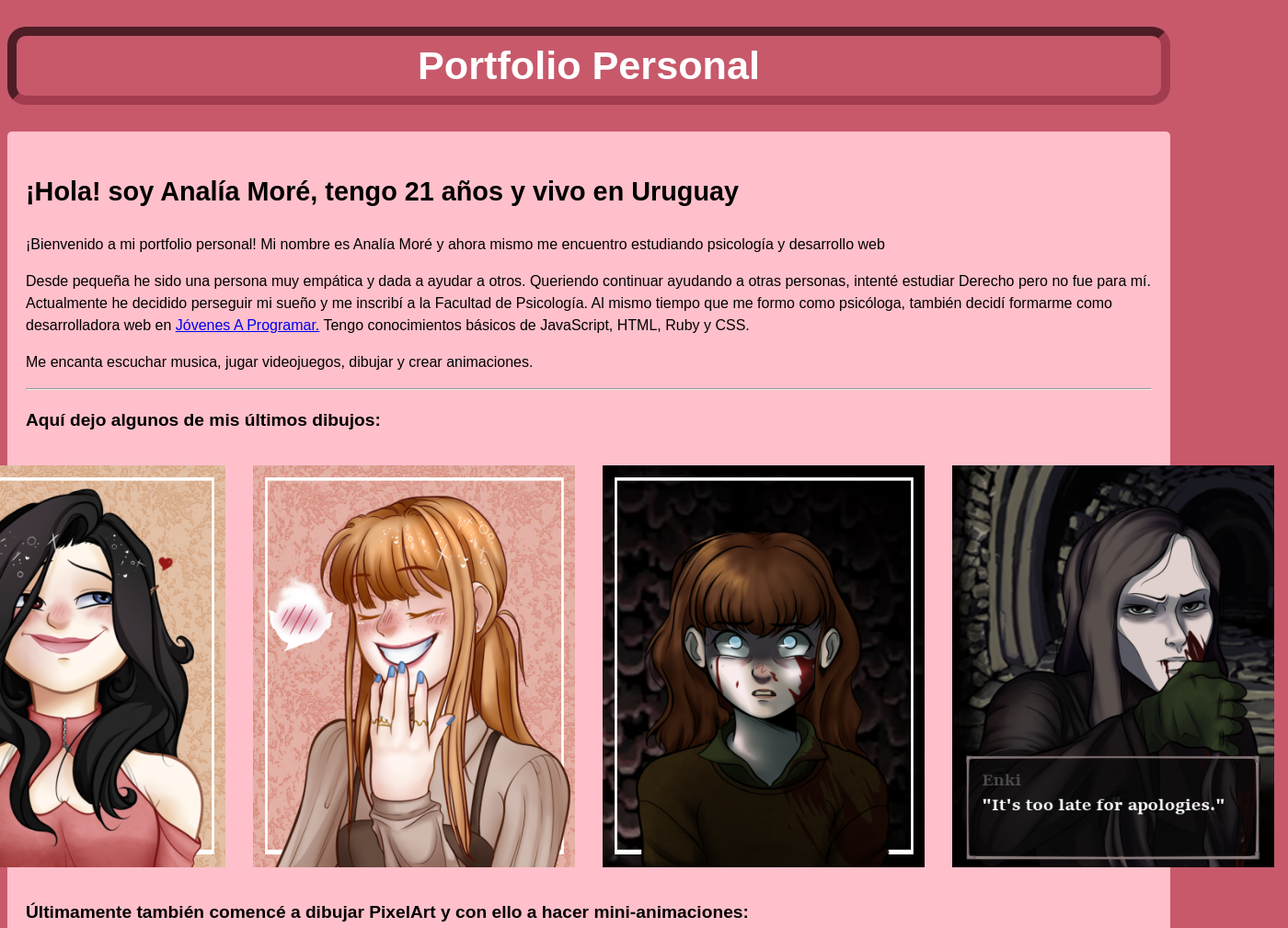
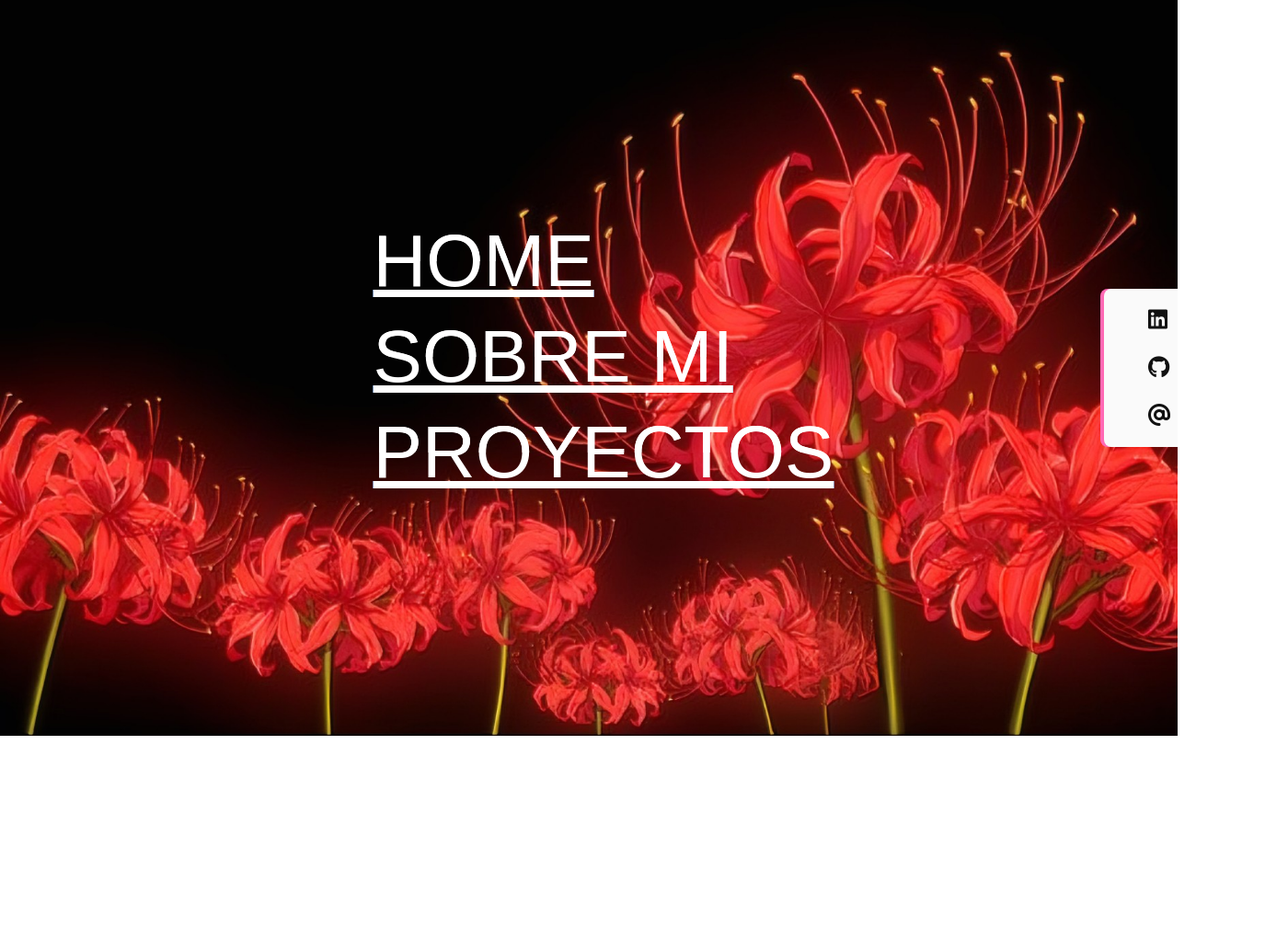
Before and after one commit to Saraanimes/Portafolio, a plain HTML site: page index.html in a window 1280 px wide. Shown: the top 1009 px of the page at 92% size, 1400 px wide, since content can reach past the window. After the commit the page ends 800 px from the top, so only its background shows below. Drawn offline with nearby package versions, Linux system fonts and the light colour scheme.

Commit message:
De todo un poco

```diff
--- /dev/null
+++ b/drawings.css
@@ -0,0 +1,119 @@
+body {
+    font-family: Arial, sans-serif;
+    line-height: 1.5;
+    background-color: pink;
+    margin: auto;
+    min-height: 100vh;
+    padding: 1%;
+    display: grid;
+    max-height: 100%;
+    width: 98%;
+    place-content: center;
+}
+
+/** Title **/
+.content {
+	position: center;
+    padding: 10%;
+    margin-left: 35%;
+}
+
+.content h2 {
+	color: #fff;
+	font-size: 8em;
+	position: absolute;
+	transform: translate(-50%, -50%);
+}
+
+.content h2:nth-child(1) {
+	color: transparent;
+	-webkit-text-stroke: 2px #8338ec;
+}
+
+.content h2:nth-child(2) {
+	color: #c19bf5;
+	animation: animate 4s ease-in-out infinite;
+}
+
+@keyframes animate {
+	0%,
+	100% {
+		clip-path: polygon(
+			0% 45%,
+			16% 44%,
+			33% 50%,
+			54% 60%,
+			70% 61%,
+			84% 59%,
+			100% 52%,
+			100% 100%,
+			0% 100%
+		);
+	}
+
+	50% {
+		clip-path: polygon(
+			0% 60%,
+			15% 65%,
+			34% 66%,
+			51% 62%,
+			67% 50%,
+			84% 45%,
+			100% 46%,
+			100% 100%,
+			0% 100%
+		);
+	}
+}
+
+/** Drawings **/
+
+.dibujos {
+    --g: 8px;   /* the gap */
+    --s: 400px; /* the size */
+
+    display: grid;
+    border-radius: 50%;
+  }
+  .dibujos > img {
+    grid-area: 1/1;
+    width: 400px;
+    aspect-ratio: 1;
+    object-fit: cover;
+    border-radius: 50%;
+    transform: translate(var(--_x,0),var(--_y,0));
+    cursor: pointer;
+    z-index: 0;
+    transition: .3s, z-index 0s .3s;
+    background-color:pink;
+  }
+  .dibujos img:hover {
+    --_i: 1;
+    z-index: 1;
+    transition: transform .2s, clip-path .3s .2s, z-index 0s;
+  }
+  .dibujos:hover img {
+    transform: translate(0,0);
+  }
+  .dibujos > img:nth-child(1) {
+    clip-path: polygon(50% 50%,calc(50%*var(--_i,0)) calc(120%*var(--_i,0)),0 calc(100%*var(--_i,0)),0 0,100% 0,100% calc(100%*var(--_i,0)),calc(100% - 50%*var(--_i,0)) calc(120%*var(--_i,0)));
+    --_y: calc(-1*var(--g))
+  }
+  .dibujos > img:nth-child(2) {
+    clip-path: polygon(50% 50%,calc(100% - 120%*var(--_i,0)) calc(50%*var(--_i,0)),calc(100% - 100%*var(--_i,0)) 0,100% 0,100% 100%,calc(100% - 100%*var(--_i,0)) 100%,calc(100% - 120%*var(--_i,0)) calc(100% - 50%*var(--_i,0)));
+    --_x: var(--g)
+  }
+  .dibujos > img:nth-child(3) {
+    clip-path: polygon(50% 50%,calc(100% - 50%*var(--_i,0)) calc(100% - 120%*var(--_i,0)),100% calc(100% - 120%*var(--_i,0)),100% 100%,0 100%,0 calc(100% - 100%*var(--_i,0)),calc(50%*var(--_i,0)) calc(100% - 120%*var(--_i,0)));
+    --_y: var(--g)
+  }
+  .dibujos > img:nth-child(4) {
+    clip-path: polygon(50% 50%,calc(120%*var(--_i,0)) calc(50%*var(--_i,0)),calc(100%*var(--_i,0)) 0,0 0,0 100%,calc(100%*var(--_i,0)) 100%,calc(120%*var(--_i,0)) calc(100% - 50%*var(--_i,0)));
+    --_x: calc(-1*var(--g))
+  }
+
+*{
+    box-sizing: border-box;
+}
+
+@import url("https://fonts.googleapis.com/css?family=Poppins:100,200,300,400,500,600,700,800,900");
--- /dev/null
+++ b/home.css
@@ -0,0 +1,73 @@
+body{
+    background-color: linear-gradient(to left, #c6ffdd, #fbd786, #f7797d);
+
+}
+
+@font-face {
+    font-family: "WHOA Spine Minimum";
+    src: url("https://assets.codepen.io/174183/WHOA-Variable-Spine-v0.3.ttf")
+      format("truetype");
+    font-weight: normal;
+    font-style: normal;
+  }
+
+  @font-face {
+    font-family: "WHOA Top Minimum";
+    src: url("https://assets.codepen.io/174183/WHOA-Variable-Top-v0.3.ttf")
+      format("truetype");
+    font-weight: normal;
+    font-style: normal;
+  }
+
+  body {
+    font-family: sans-serif;
+    max-width: 50rem;
+    padding: 2rem 0;
+    margin: 0 auto;
+    color: #141414;
+    background: #80c8fd;
+    display: grid;
+    place-items: center;
+  }
+
+  h1 {
+    text-transform: uppercase;
+    font-size: 1.5rem;
+  }
+
+  h1 span {
+    display: block;
+    cursor: default;
+    font-family: "WHOA Top Minimum";
+    font-variation-settings: "hrzn" 0, "vert" 0, "rota" 0, "zoom" 0;
+    font-weight: normal;
+    font-size: clamp(10rem, 106.7vw - 36.7rem, 20rem);
+    position: relative;
+    line-height: 0.5;
+    margin: 0 0 0 1rem;
+  }
+
+  h1 span::before {
+    content: "Portfolio Personal";
+    font-family: "WHOA Spine Minimum";
+    font-variation-settings: "hrzn" 0, "vert" 0, "rota" 0, "zoom" 0;
+    font-size: 1em;
+    position: absolute;
+    top: 0;
+    z-index: -1;
+    left: 0;
+  }
+
+  h1 span:hover,
+  h1 span:hover::before {
+    font-variation-settings: "hrzn" 820, "vert" -1000, "rota" 59, "zoom" 820;
+    transition: all 1000ms cubic-bezier(0.42, 0, 0.11, 1.43);
+  }
+
+  h1 span:hover {
+    -webkit-text-stroke: 1px white;
+  }
+
+  p {
+    max-width: 60ch;
+  }
--- a/index.html
+++ b/index.html
@@ -2,72 +2,39 @@
 <html lang="es">
 <head>
     <meta charset="UTF-8">
-    <meta name="viewport" content="width=device-width, initial-scale=1.0">
+    <meta name="viewport" content="width=device-width, initial-scale=1, shrink-to-fit=yes">
     <title>Portafolio personal</title>
-    <link rel="stylesheet" href="styles.css">
+    <link href="https://cdn.jsdelivr.net/npm/bootstrap@5.3.3/dist/css/bootstrap.min.css" rel="stylesheet" integrity="sha384-QWTKZyjpPEjISv5WaRU9OFeRpok6YctnYmDr5pNlyT2bRjXh0JMhjY6hW+ALEwIH" crossorigin="anonymous">
 </head>
 
 <body>
-    <header>
-        <div class="encabezado">
-            <h1 class="titulo">Portfolio Personal</h1>
-        </div>
-    </header>
+    <ul id="nav">
+        <li class="nav-link">
+            <a href="home.html">
+            <h1 data-name="Home">Home</h1>
+            </a>
+        </li>
+        <li class="nav-link">
+            <a href="about-me.html">
+            <h1 data-name="Sobre,mi">Sobre mi</h1>
+            </a>
+        </li>
+        <li class="nav-link">
+            <a href="drawings.html">
+            <h1 data-name="Proyectos">Proyectos</h1>
+            </a>
+        </li>
 
-    <div class="datos">
-        <section id="saludo">
-            <h2>¡Hola! soy Analía Moré, tengo 21 años y vivo en Uruguay</h2>
-        </section>
+    <aside class="_social-links">
+        <ul class="_links-list">
+            <li class="_social-link"><a href="https://www.linkedin.com/in/analia-more/" target="_blank"><i class="fa-brands fa-linkedin"></i></a></li>
+            <li class="_social-link"><a href="https://github.com/Saraanimes" target="_blank"><i class="fa-brands fa-github"></i></a></li>
+            <li class="_social-link"><a href="mailto:analiafernandez9@gmail.com" target="_blank"><i class="fa-solid fa-at"></i></a></li>
+        </ul>
+    </aside>
 
-         <div class="introduccion">
-            <p id="introd"> ¡Bienvenido a mi portfolio personal! Mi nombre es Analía Moré y ahora mismo me encuentro estudiando psicología y desarrollo web</p>
-            <p>Desde pequeña he sido una persona muy empática y dada a ayudar a otros. Queriendo continuar ayudando a otras personas, intenté estudiar Derecho pero no fue para mí. Actualmente he decidido perseguir mi sueño y me inscribí a la Facultad de Psicología. Al mismo tiempo que me formo como psicóloga, también decidí formarme como desarrolladora web en <a href="https://jovenesaprogramar.edu.uy/">Jóvenes A Programar.</a> Tengo conocimientos básicos de JavaScript, HTML, Ruby y CSS.</p>
-            <p>Me encanta escuchar musica, jugar videojuegos, dibujar y crear animaciones.</p>
-         </div>
-
-
-    <hr>
-
-    <h3>Aquí dejo algunos de mis últimos dibujos:</h3>
-
-    <div class="dibujos">
-        <img class="imagen" src="Sara.jpg" alt="Dibujo de mi personaje Sara sonrojada." >
-        <img class="imagen" src="Maria.jpg" alt="Dibujo de mi personaje Maria sonriendo." >
-        <img class="imagen" src="TheGirl.jpg" alt="Dibujo de un personaje de Fear&Hunger al que se le refiere como La Chica.">
-        <img class="imagen" src="Enki.jpg" alt="Dibujo de un personaje de Fear&Hunger llamado Enki.">
-    </div>
-
-    <h3>Últimamente también comencé a dibujar PixelArt y con ello a hacer mini-animaciones:</h3>
-
-    <div class="dibujos">
-        <img class="imagen" src="Lucy.jpg" alt="Dibujo de mi personaje Lucy sonriendo." >
-        <img class="imagen" src="Question.gif" alt="Dibujo de mi personaje confundida." >
-    </div>
-
-    <hr>
-
-        <section id="habilidades">
-            <h2>Habilidades</h2>
-        </section>
-            <ul>
-                <li>Análisis funcional, creación y ejecución de casos de prueba</li>
-                <li>Bases de datos (SQL)</li>
-                <li>Desarrollo web (HTML, CSS, JavaScript)</li>
-                <li>Excel</li>
-                <li>Office</li>
-                <li>Reporte de incidentes a través de la plataforma Mantis</li>
-            </ul>
-
-    <hr>
-
-        <section id="contacto">
-            <h2>Contacto</h2>
-        </section>
-                <p>No dudes en contactarme a través de:</p>
-            <ul>
-                <li>Email: analiafernandez9@gmail.com</li>
-                <li>Celular: +598 91922877</li>
-            </ul>
-    </div>
+    <script src="https://kit.fontawesome.com/59c8fae222.js" crossorigin="anonymous"></script>
+    <script src="https://cdn.jsdelivr.net/npm/bootstrap@5.3.3/dist/js/bootstrap.bundle.min.js" integrity="sha384-YvpcrYf0tY3lHB60NNkmXc5s9fDVZLESaAA55NDzOxhy9GkcIdslK1eN7N6jIeHz" crossorigin="anonymous"></script>
+    <link rel="stylesheet" href="main.css">
 </body>
 </html>
--- /dev/null
+++ b/main.css
@@ -0,0 +1,103 @@
+* {
+	margin: 0;
+	padding: 0;
+	font-family: sans-serif;
+}
+
+body {
+	min-height: 100vh;
+	display: grid;
+	place-items: center;
+	background-image: url(That.jpeg);
+	background-size: cover;
+}
+
+ul {
+	list-style: none;
+}
+
+h1 {
+	font-size: 5rem;
+	position: relative;
+	text-transform: uppercase;
+	transition: all 300ms ease;
+	width: fit-content;
+	cursor: pointer;
+	color: white;
+	text-decoration: underline;
+	text-decoration-color: white;
+}
+
+h1:hover {
+	transform: skew(10deg);
+}
+
+h1::before {
+	content: attr(data-name);
+	position: absolute;
+	top: 0;
+	left: -20px;
+	height: 3rem;
+	overflow: hidden;
+	transition: all 300ms ease;
+	padding-left: 20px;
+}
+
+h1:hover::before {
+	top: -3px;
+	left: 0px;
+	color: hotpink;
+}
+
+h1::after {
+	content: "";
+	height: 4px;
+	width: 0;
+	position: absolute;
+	top: 50%;
+	left: 50%;
+	transform: translate(-50%, -50%);
+	background: hotpink;
+	transition: all 300ms ease;
+}
+
+h1:hover::after {
+	width: 120%;
+	outline: 5px solid black;
+}
+
+._social-links {
+	position: fixed;
+	right: 0;
+	top: 50%;
+	transform: translatey(-50%);
+	padding: 1em 0.5em 1em 1em;
+	background: #fafafa;
+	border-radius: 0.5em 0 0 0.5em;
+	box-shadow: -4px 0px 0px hotpink;
+	transition: all 300ms ease;
+}
+
+._social-links:hover {
+	box-shadow: -8px 0px 20px hotpink;
+	padding: 1em;
+}
+
+._links-list {
+	list-style: none;
+	display: flex;
+	flex-direction: column;
+	gap: 1em;
+}
+._social-link a {
+	color: #111;
+	font-size: 1.5rem;
+	transition: all 200ms ease;
+}
+._social-link a:visited {
+	color: #111;
+}
+._social-link a:hover {
+	color: hotpink;
+	font-size: 1.75rem;
+}
--- a/styles.css
+++ /dev/null
@@ -1,55 +0,0 @@
-body {
-    font-family: Arial, sans-serif;
-    line-height: 1.5;
-    color:black;
-    background-color:rgb(199, 89, 107);
-
-}
-
-header {
-    text-align: center;
-}
-
-#saludo {
-    font-size: 120%;
-    font-weight: bold;
-}
-
-.titulo{
-    border: rgb(161, 61, 78) 8px inset;
-    border-width: 10px;
-    border-radius: 20px;
-    color: #ffffff;
-    font-size: 270%
-}
-
-.dibujos {
-    display:flex;
-    justify-content: center;
-}
-
-h3 {
-    font-size: 120%;
-}
-
-#habilidades {
-    font-size: 100%;
-    font-weight: bold;
-}
-
-#contacto {
-    font-size: 100%;
-    font-weight: bold;
-    margin-bottom: 0%;
-}
-
-.imagen{
-    padding:15px;
-    width:350px ;
-}
-
-.datos {
-    background-color:pink;
-    padding: 20px;
-    border-radius: 5px;
-}
```
Also changed, not shown: about-me.css (added, +13 -0 lines), about-me.html (added, +36 -0 lines), drawings.html (added, +35 -0 lines), home.html (added, +31 -0 lines), That.jpeg (added), Together.png (added), bootstrap.bundle.min.js (added), bootstrap.min.css (added), 1 other file.
